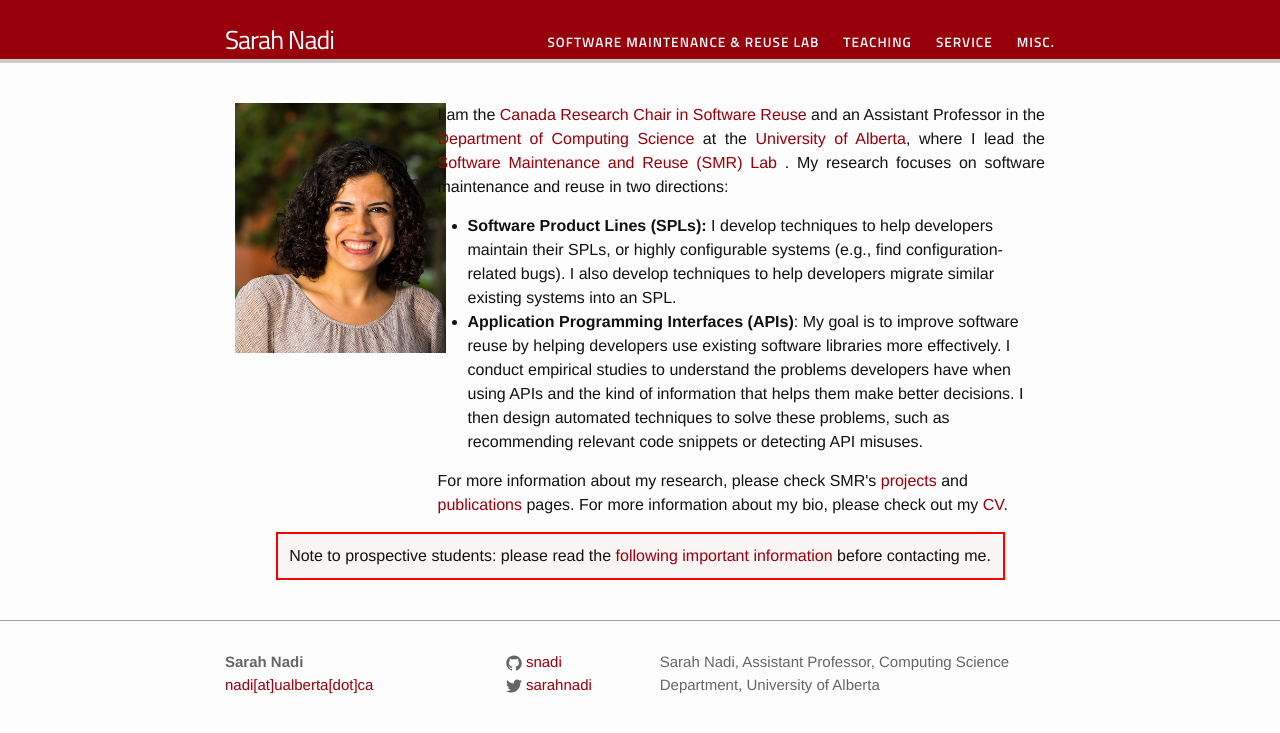
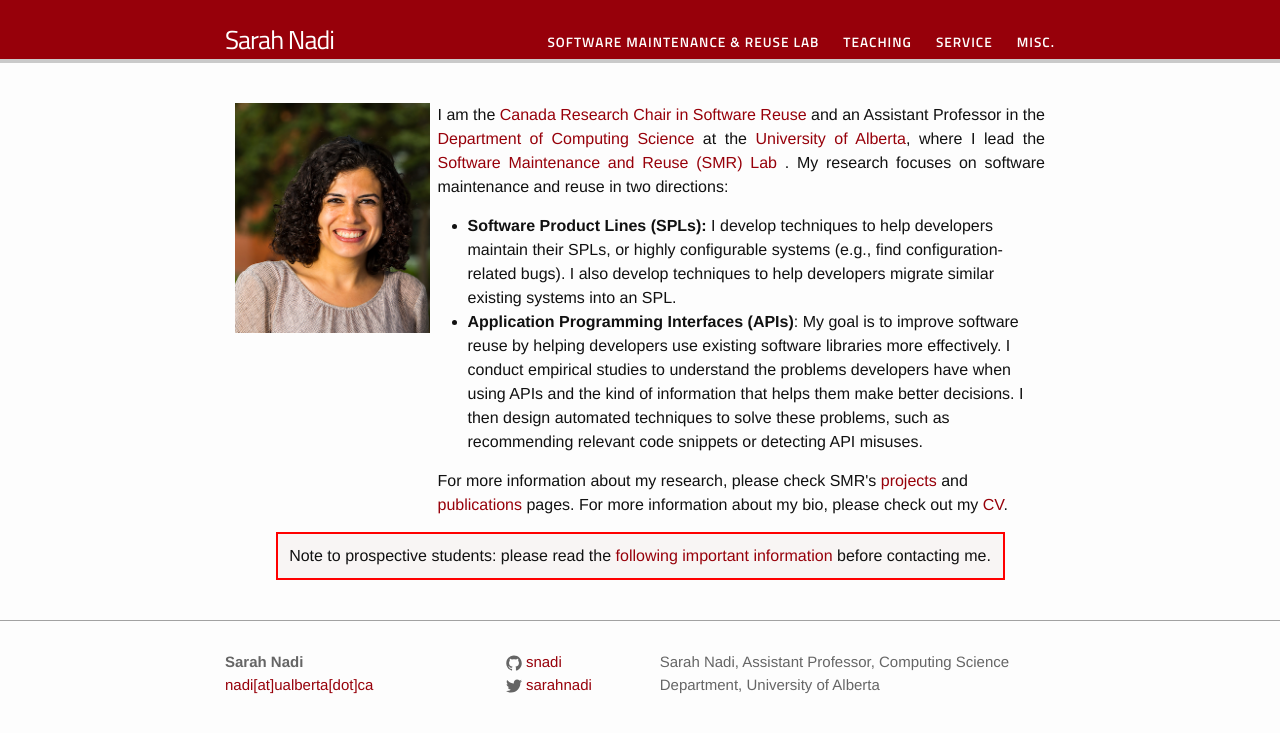
Before and after one commit to snadi/snadi.github.io, a Jekyll site: the page built from index.html, in a window 1280 px wide. Shown: the top 733 px of the page. Built offline with Jekyll 4.4.1, drawn with Linux system fonts in a browser that asks for light colours.

Commit message:
Fix Issue #2

```diff
--- a/css/main.scss
+++ b/css/main.scss
@@ -35,7 +35,7 @@ $on-laptop:        800px;
 
 
 // Picture profile
-$profilepic-size:  250px;
+$profilepic-size:  230px;
 
 // Group logo
 $grouplogo-size:  350px;
```
